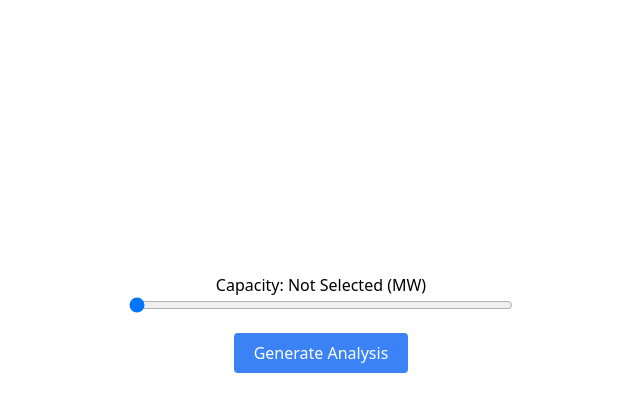
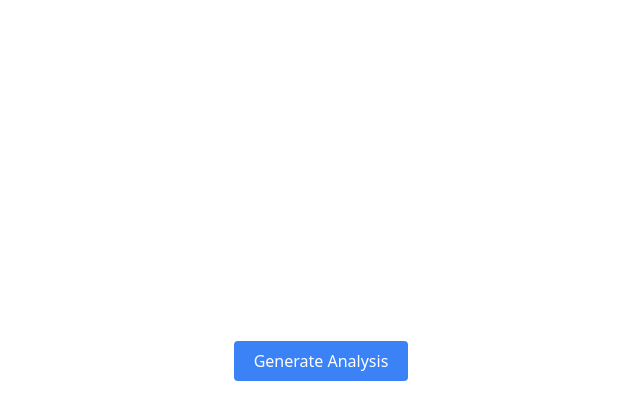
Before and after one commit to rubenskaiserman/GeoNuclearDataAPI, a Flask app: page /dashboard in a window 1280 px wide. Shown: the part 355-775 px from the top of the page, without its empty margins (319-959 px from the left). Run offline with Flask 3, Linux system fonts and the light colour scheme; data that the repository does not hold is empty; some libraries are stand-ins or nearby versions.

Commit message:
fix: optimizing for web and removing the slider

```diff
--- a/index.py
+++ b/index.py
@@ -31,6 +31,9 @@ def select_where(key, value):
     key = key.lower()
     value = value.lower()
 
+    if db.data == []:
+        db.start()
+
     if key not in db.keys:
         return Response(
             content_type='text/json',
@@ -54,6 +57,9 @@ def select_where(key, value):
 def select_unique(key):
     key = key.lower()
 
+    if db.data == []:
+        db.start()
+
     if key not in db.keys:
         return Response(
             content_type='text/json',
@@ -75,6 +81,10 @@ def select_unique(key):
 
 @app.route('/data/count/<key>/all', methods=['GET'])
 def group_by_key(key):
+    if db.data == []:
+        db.start()
+
+
     if key not in db.keys:
         return Response(
             content_type='text/json',
@@ -100,6 +110,8 @@ def group_by_key(key):
 
 @app.route('/data/keys', methods=['GET'])
 def keys():
+    if db.data == []:
+        db.start()
     keys = db.keys.copy()
     keys.remove('id')
     keys.remove('source')
@@ -128,7 +140,8 @@ def analysis():
 
 @app.route('/dashboard', methods=['GET'])
 def dashboard():
-    db.start()
+    if db.data == []:
+        db.start()
     keys = db.keys.copy()
     keys.remove('id')
     keys.remove('source')
--- a/templates/dashboard.html
+++ b/templates/dashboard.html
@@ -110,16 +110,15 @@
       {% endfor %}
     </div>
     <div class="mt-10 text-center">
-      <label for="capacity" id="capacity-label"> Capacity: Not Selected (MW) </label>
+      <label for="capacity" id="capacity-label" class="hidden"> Capacity: Not Selected (MW) </label>
       <br />
       <input
-        class="w-96"
+        class="w-96 hidden"
         type="range"
         min="0"
         max="1600"
         step="100"
         value="0"
-        class="slider"
         id="capacity"
         onchange="addRange()"
       />
@@ -131,6 +130,6 @@
         Generate Analysis
       </button>
     </div>
-    <div id="analysis" class=" mb-12 text-center"></div>
+    <div id="analysis" class="mb-12 text-center"></div>
   </body>
 </html>
```
